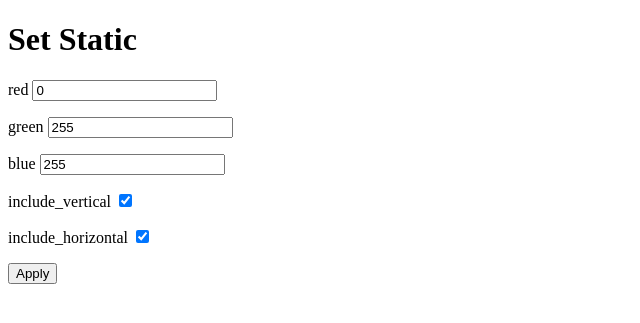
After one commit to RieCo432/sicrib, a Flask app: page /setstatic in a window 1280 px wide. The commit adds this page. Shown: the top 323 px of the page, without its empty margins (0-640 px from the left). Run offline with Flask 2, Linux system fonts and the light colour scheme.

Commit message:
added static effect

```diff
--- a/share/fx_config.json
+++ b/share/fx_config.json
@@ -1 +1 @@
-{"enabled": true, "brightness": 1.0, "effect": "hue_color_span", "effect_params": {"start_index": 0, "starting_hue": 20.0, "ending_hue": 20.0, "speed": 0.0, "compress": 10, "direction": "horizontal", "include_vertical": true, "include_horizontal": true}, "addons": [{"name": "doorway_tracker", "enabled": true, "style": "middle_out", "blank_color": [0, 0, 0], "enter_color": [0, 255, 0], "exit_color": [255, 0, 0]}]}
+{"enabled": true, "brightness": 1.0, "effect": "hue_color_span", "effect_params": {"static": {"red": 0, "green": 255, "blue": 255, "include_horizontal": true, "include_vertical": true}, "hue_color_span": {"start_index": 0, "starting_hue": 0.0, "ending_hue": 360.0, "speed": 60.0, "compress": 10, "direction": "horizontal", "include_vertical": true, "include_horizontal": true}}, "addons": [{"name": "doorway_tracker", "enabled": true, "style": "middle_out", "blank_color": [0, 0, 0], "enter_color": [0, 255, 0], "exit_color": [255, 0, 0]}]}
--- a/web-server/app.py
+++ b/web-server/app.py
@@ -1,25 +1,34 @@
 #! /usr/bin/python
 
 from flask import Flask, render_template, flash, redirect, url_for, request
-from forms import HueColorSpanForm, DoorwayTrackerForm, IndexForm
+from forms import HueColorSpanForm, DoorwayTrackerForm, IndexForm, StaticForm
 import json
 import os
 
 app = Flask(__name__)
 app.config['SECRET_KEY'] = 'you-will-never-guess'
 
-effects = ["hue_color_span", "christmas_animation"]
+# effects = ["hue_color_span", "christmas_animation", "static"]
 
 fx_params = {"hue_color_span": {
                 "starting_hue": 0.0,
                 "ending_hue": 360.0,
                 "speed": 60,
                 "compress": 1,
-                "start_index": 0}
+                "start_index": 0
+                },
+            "static": {
+                "red": 255,
+                "green": 255,
+                "blue": 255,
+                "include_horizontal": True,
+                "include_vertical": True
+                }
             }
 
 fx_config_path = os.path.join(os.path.dirname(os.path.abspath(__file__)), os.pardir, "share", "fx_config.json")
 doorway_states_path = os.path.join(os.path.dirname(os.path.abspath(__file__)), os.pardir, "share", "doorway_states.json")
+
 
 
 def get_current_fx_data():
@@ -72,27 +81,50 @@ def set_hue_color_span():
     form = HueColorSpanForm()
     if form.validate_on_submit():
         flash("Effect parameters accepted")
-        fx_config["effect_params"]["start_index"] = form.start_index.data
-        fx_config["effect_params"]["starting_hue"] = float(form.starting_hue.data)
-        fx_config["effect_params"]["ending_hue"] = float(form.ending_hue.data)
-        fx_config["effect_params"]["speed"] = float(form.speed.data)
-        fx_config["effect_params"]["compress"] = form.compress.data
-        fx_config["effect_params"]["direction"] = form.direction.data
-        fx_config["effect_params"]["include_vertical"] = form.include_vertical.data
-        fx_config["effect_params"]["include_horizontal"] = form.include_horizontal.data
+        fx_config["effect_params"]["hue_color_span"]["start_index"] = form.start_index.data
+        fx_config["effect_params"]["hue_color_span"]["starting_hue"] = float(form.starting_hue.data)
+        fx_config["effect_params"]["hue_color_span"]["ending_hue"] = float(form.ending_hue.data)
+        fx_config["effect_params"]["hue_color_span"]["speed"] = float(form.speed.data)
+        fx_config["effect_params"]["hue_color_span"]["compress"] = form.compress.data
+        fx_config["effect_params"]["hue_color_span"]["direction"] = form.direction.data
+        fx_config["effect_params"]["hue_color_span"]["include_vertical"] = form.include_vertical.data
+        fx_config["effect_params"]["hue_color_span"]["include_horizontal"] = form.include_horizontal.data
         set_current_fx_data(fx_config)
         return redirect(url_for('index'))
     else:
-        form.start_index.data = fx_config["effect_params"]["start_index"]
-        form.starting_hue.data = fx_config["effect_params"]["starting_hue"]
-        form.ending_hue.data = fx_config["effect_params"]["ending_hue"]
-        form.speed.data = fx_config["effect_params"]["speed"]
-        form.compress.data = fx_config["effect_params"]["compress"]
-        form.direction.data = fx_config["effect_params"]["direction"]
-        form.include_vertical.data = fx_config["effect_params"]["include_vertical"]
-        form.include_horizontal.data = fx_config["effect_params"]["include_horizontal"]
+        form.start_index.data = fx_config["effect_params"]["hue_color_span"]["start_index"]
+        form.starting_hue.data = fx_config["effect_params"]["hue_color_span"]["starting_hue"]
+        form.ending_hue.data = fx_config["effect_params"]["hue_color_span"]["ending_hue"]
+        form.speed.data = fx_config["effect_params"]["hue_color_span"]["speed"]
+        form.compress.data = fx_config["effect_params"]["hue_color_span"]["compress"]
+        form.direction.data = fx_config["effect_params"]["hue_color_span"]["direction"]
+        form.include_vertical.data = fx_config["effect_params"]["hue_color_span"]["include_vertical"]
+        form.include_horizontal.data = fx_config["effect_params"]["hue_color_span"]["include_horizontal"]
 
         return render_template("huecolorspan.html", form=form)
+
+
+@app.route("/setstatic", methods=["GET", "POST"])
+def set_static():
+    fx_config = get_current_fx_data()
+    form = StaticForm()
+    if form.validate_on_submit():
+        flash("Effect paramters accepted")
+        fx_config["effect_params"]["static"]["red"] = form.red.data
+        fx_config["effect_params"]["static"]["green"] = form.green.data
+        fx_config["effect_params"]["static"]["blue"] = form.blue.data
+        fx_config["effect_params"]["static"]["include_horizontal"] = form.include_horizontal.data
+        fx_config["effect_params"]["static"]["include_vertical"] = form.include_vertical.data
+        set_current_fx_data(fx_config)
+        return redirect(url_for("index"))
+    else:
+        form.red.data = fx_config["effect_params"]["static"]["red"]
+        form.green.data = fx_config["effect_params"]["static"]["green"]
+        form.blue.data = fx_config["effect_params"]["static"]["blue"]
+        form.include_horizontal.data = fx_config["effect_params"]["static"]["include_horizontal"]
+        form.include_vertical.data = fx_config["effect_params"]["static"]["include_vertical"]
+
+        return render_template("static.html", form=form)
 
 
 @app.route("/setdoorwaytracker", methods=["GET", "POST"])
--- a/web-server/forms.py
+++ b/web-server/forms.py
@@ -6,7 +6,7 @@ from wtforms import SubmitField, DecimalField, IntegerField, BooleanField, Radio
 class IndexForm(FlaskForm):
     enabled = BooleanField("enabled")
     brightness = DecimalField("brightness")
-    effect = RadioField("effect", choices=["hue_color_span", "christmas_animation", "none"])
+    effect = RadioField("effect", choices=["hue_color_span", "christmas_animation", "static", "none"])
     submit = SubmitField("Apply")
 
 
@@ -17,6 +17,15 @@ class HueColorSpanForm(FlaskForm):
     speed = DecimalField("Speed") #, validators=[DataRequired()])
     compress = IntegerField("Compress") #, validators=[DataRequired()])
     direction = RadioField("Direction", choices=["horizontal", "vertical"])
+    include_vertical = BooleanField("include_vertical")
+    include_horizontal = BooleanField("include_horizontal")
+    submit = SubmitField("Apply")
+
+
+class StaticForm(FlaskForm):
+    red = IntegerField("red")
+    green = IntegerField("green")
+    blue = IntegerField("blue")
     include_vertical = BooleanField("include_vertical")
     include_horizontal = BooleanField("include_horizontal")
     submit = SubmitField("Apply")
--- a/web-server/templates/index.html
+++ b/web-server/templates/index.html
@@ -40,6 +40,7 @@
     {% endwith %}
 
     <a href="/sethuecolorspan">Configure Hue Color Span</a><br><br>
+    <a href="/setstatic">Configure Static</a><br><br>
     <a href="/setdoorwaytracker">Configure Doorway Tracker</a>
 
 {% endblock %}
--- /dev/null
+++ b/web-server/templates/static.html
@@ -0,0 +1,43 @@
+{% extends "base.html" %}
+{% block content %}
+     <h1>Set Static</h1>
+     <form action="" method="post" novalidate>
+         {{ form.hidden_tag() }}
+         <p>
+             {{ form.red.label }}
+             {{ form.red() }}
+             {% for error in form.red.errors %}
+                 <span style="color: red;">[{{ error }}]</span>
+             {% endfor %}
+         </p>
+         <p>
+              {{ form.green.label }}
+              {{ form.green() }}
+              {% for error in form.green.errors %}
+                  <span style="color: red;">[{{ error }}]</span>
+              {% endfor %}
+         </p>
+         <p>
+              {{ form.blue.label }}
+              {{ form.blue() }}
+              {% for error in form.blue.errors %}
+                  <span style="color: red;">[{{ error }}]</span>
+              {% endfor %}
+         </p>
+         <p>
+              {{ form.include_vertical.label }}
+              {{ form.include_vertical() }}
+              {% for error in form.include_vertical.errors %}
+                  <span style="color: red;">[{{ error }}]</span>
+              {% endfor %}
+         </p>
+         <p>
+              {{ form.include_horizontal.label }}
+              {{ form.include_horizontal() }}
+              {% for error in form.include_horizontal.errors %}
+                  <span style="color: red;">[{{ error }}]</span>
+              {% endfor %}
+         </p>
+         <p>{{ form.submit() }}</p>
+     </form>
+{% endblock %}
```
Also changed, not shown: led-controller/main.py (+29 -10 lines).
